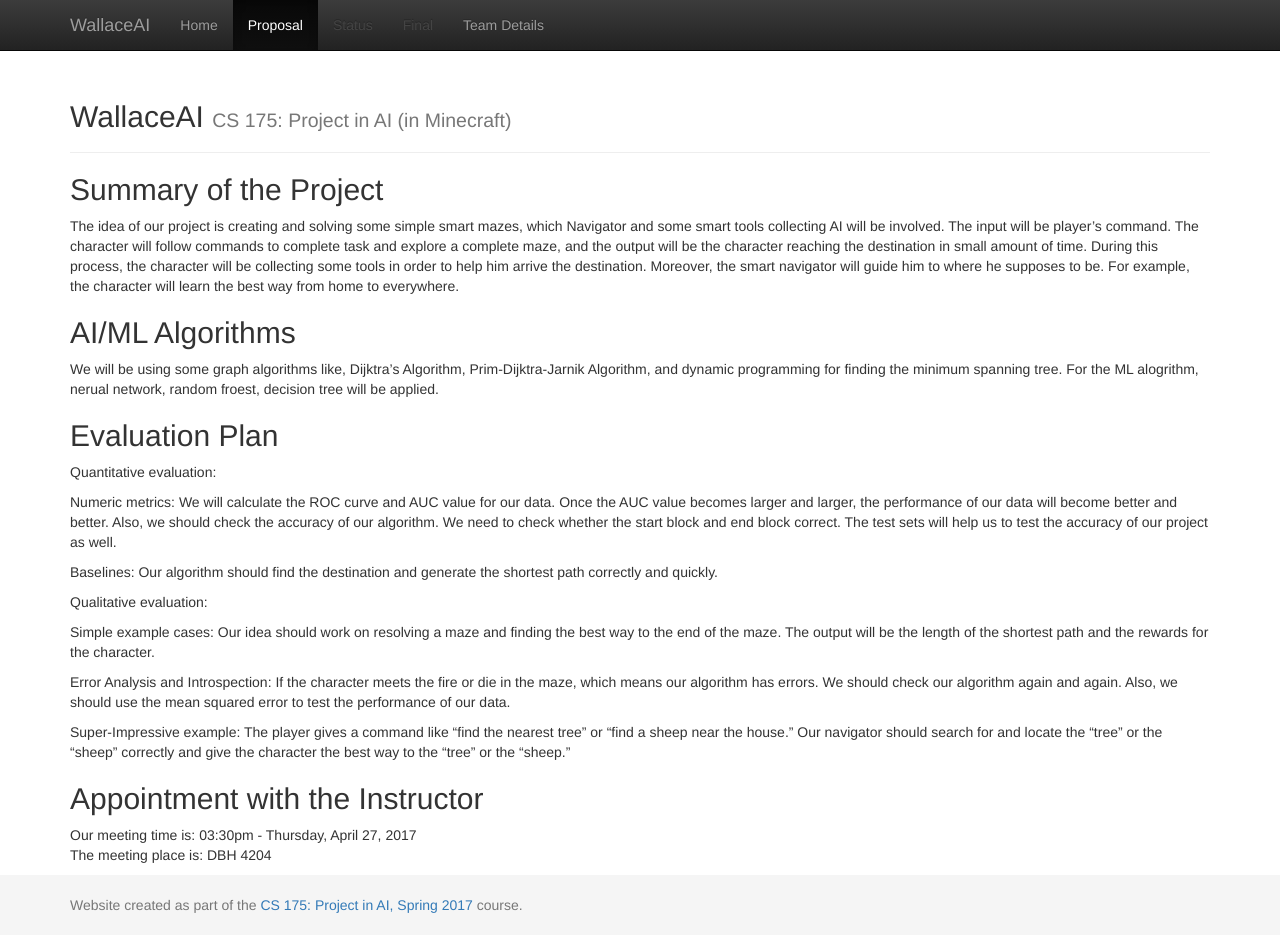
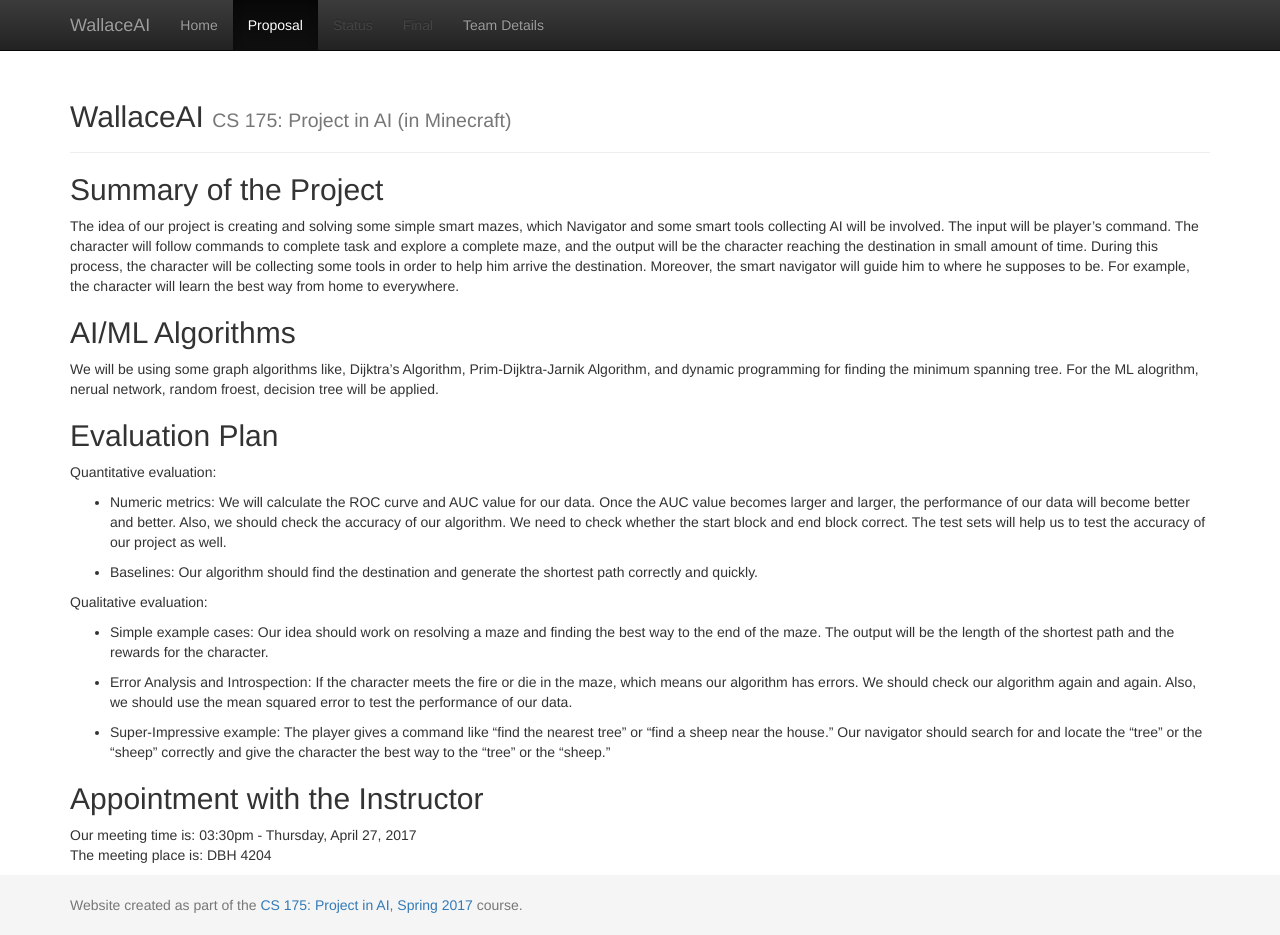
Before and after one commit to rl3740/WallaceAI, a Jekyll site: the page built from docs/proposal.md, in a window 1280 px wide and 935 px high. Built offline with Jekyll 4.4.1, drawn with Linux system fonts in a browser that asks for light colours.

```diff
--- a/docs/proposal.md
+++ b/docs/proposal.md
@@ -14,17 +14,17 @@ We will be using some graph algorithms like, Dijktra's Algorithm, Prim-Dijktra-J
 ## Evaluation Plan
 Quantitative evaluation:
 
-Numeric metrics: We will calculate the ROC curve and AUC value for our data. Once the AUC value becomes larger and larger,  the performance of our data will become better and better. Also, we should check the accuracy of our algorithm. We need to check whether the start block and end block correct. The test sets will help us to test the accuracy of our project as well.
+- Numeric metrics: We will calculate the ROC curve and AUC value for our data. Once the AUC value becomes larger and larger,  the performance of our data will become better and better. Also, we should check the accuracy of our algorithm. We need to check whether the start block and end block correct. The test sets will help us to test the accuracy of our project as well.
 
-Baselines: Our algorithm should find the destination and generate the shortest path correctly and quickly.
+- Baselines: Our algorithm should find the destination and generate the shortest path correctly and quickly.
 
 Qualitative evaluation:
 
-Simple example cases: Our idea should work on resolving a maze and finding the best way to the end of the maze. The output will be the length of the shortest path and the rewards for the character.
+- Simple example cases: Our idea should work on resolving a maze and finding the best way to the end of the maze. The output will be the length of the shortest path and the rewards for the character.
 
-Error Analysis and Introspection: If the character meets the fire or die in the maze, which means our algorithm has errors. We should check our algorithm again and again. Also, we should use the mean squared error to test the performance of our data.
+- Error Analysis and Introspection: If the character meets the fire or die in the maze, which means our algorithm has errors. We should check our algorithm again and again. Also, we should use the mean squared error to test the performance of our data.
 
-Super-Impressive example: The player gives a command like “find the nearest tree” or “find a sheep near the house.” Our navigator should search for and locate the “tree” or the “sheep” correctly and give the character the best way to the “tree” or the “sheep.”
+- Super-Impressive example: The player gives a command like “find the nearest tree” or “find a sheep near the house.” Our navigator should search for and locate the “tree” or the “sheep” correctly and give the character the best way to the “tree” or the “sheep.”
 
 
 
```
